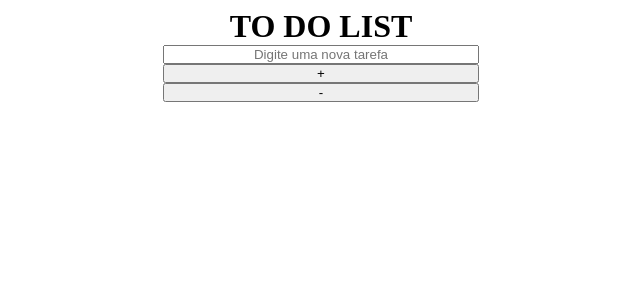
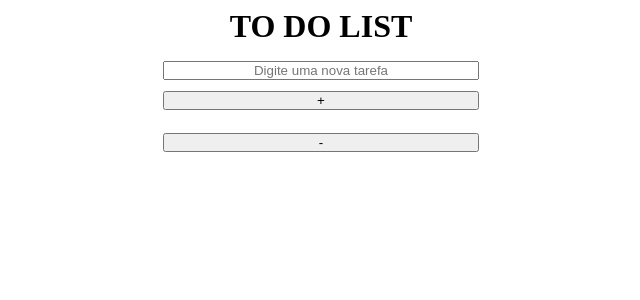
Before and after one commit to SabrinaPaschini/To_Do_List, an Angular app: page / in a window 1280 px wide. Shown: the top 300 px of the page, without its empty margins (3-643 px from the left). Built offline with nearby package versions, Linux system fonts and the light colour scheme.

Commit message:
checkbox indice add

```diff
--- a/src/app/to-do-list-content/to-do-list-content.component.css
+++ b/src/app/to-do-list-content/to-do-list-content.component.css
@@ -37,3 +37,13 @@
 .texto-preto {
   color: black;
 }
+
+.form .txt {
+    margin-top: 1rem;
+}
+
+.form button{
+    margin: .7rem;
+    display: flex;
+    flex-direction: row;
+}
--- a/src/app/to-do-list-content/to-do-list-content.component.html
+++ b/src/app/to-do-list-content/to-do-list-content.component.html
@@ -2,8 +2,8 @@
   <h1>TO DO LIST</h1>
 </header>
 
-<section>
-  <input
+<section class="form">
+  <input class="txt"
     type="text"
     [(ngModel)]="newItem"
     placeholder="Digite uma nova tarefa"
@@ -17,11 +17,11 @@
     <li
       *ngFor="let item of items; let i = index"
       [ngClass]="{
-        'texto-vermelho': statusCheckbox,
-        'texto-preto': !statusCheckbox
+        'texto-vermelho': statusCheckbox[i],
+        'texto-preto': !statusCheckbox[i]
       }"
     >
-      <input type="checkbox" (change)="mudarClasse()" />
+      <input type="checkbox" (change)="mudarClasse(i)" />
 
       {{ item }}
     </li>
--- a/src/app/to-do-list-content/to-do-list-content.component.ts
+++ b/src/app/to-do-list-content/to-do-list-content.component.ts
@@ -6,9 +6,10 @@ import { Component } from '@angular/core';
   styleUrls: ['./to-do-list-content.component.css'],
 })
 export class ToDoListContentComponent {
-  [x: string]: any;
+
   items: string[] = []; // Array que armazena os itens da lista
   newItem: string = ''; // Variável para armazenar o novo item a ser adicionado
+
 
   // Método para adicionar um novo item à lista
   addToList() {
@@ -20,9 +21,10 @@ export class ToDoListContentComponent {
     this.items.pop();
     this.newItem = '';
   }
-  statusCheckbox: boolean = false;
 
-  mudarClasse() {
-    this.statusCheckbox = !this.statusCheckbox;
+  statusCheckbox: boolean[] = new Array<boolean>(this.items.length).fill(false); // Array para controlar o estado de cada checkbox
+
+  mudarClasse(index: number) {
+    this.statusCheckbox[index] = !this.statusCheckbox[index]; // Altera o estado do checkbox para o item específico na posição index
   }
 }
```
